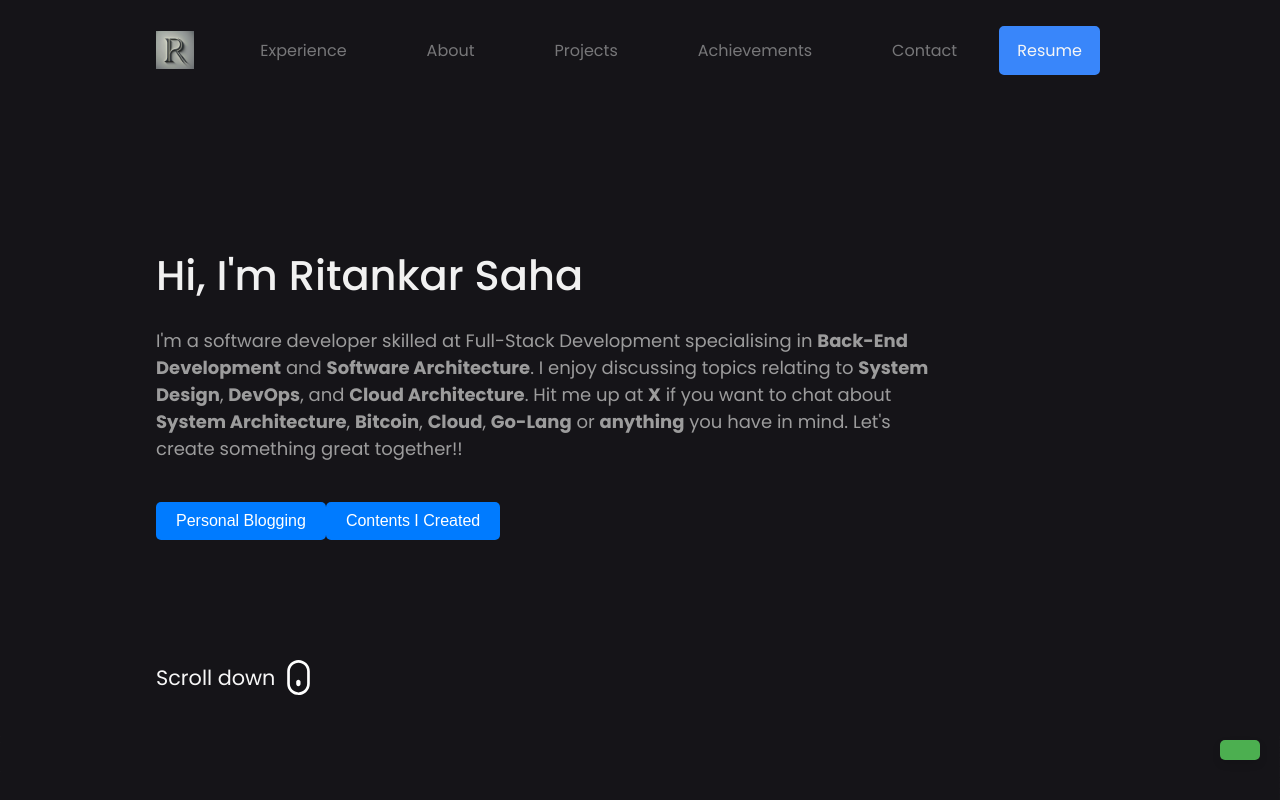
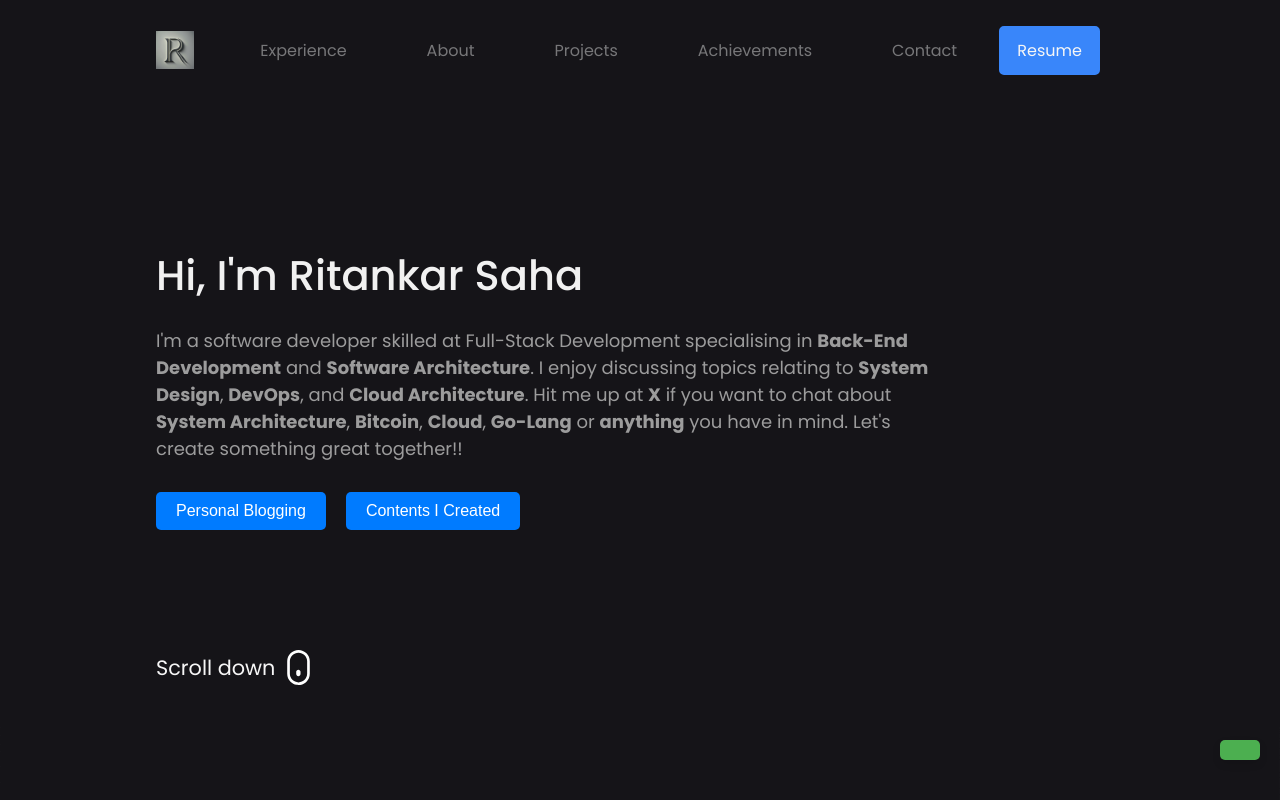
Before and after one commit to ritankarsaha/Portfolio-Website, a React (Create React App) app: page / in a window 1280 px wide. Shown: the top 800 px of the page. Built offline with nearby package versions, Linux system fonts and the light colour scheme; some icons are missing.

Commit message:
Fixed the margins between buttons

```diff
--- a/src/components/Hero/HeroElements.js
+++ b/src/components/Hero/HeroElements.js
@@ -117,7 +117,8 @@ export const HeroButton = styled.button`
   border-radius: 5px;
   cursor: pointer;
   transition: background 0.3s;
-  margin-top: 40px;
+  margin-top: 30px;
+  margin-right: 20px;
 
   &:hover {
     background: #0056b3;
```
